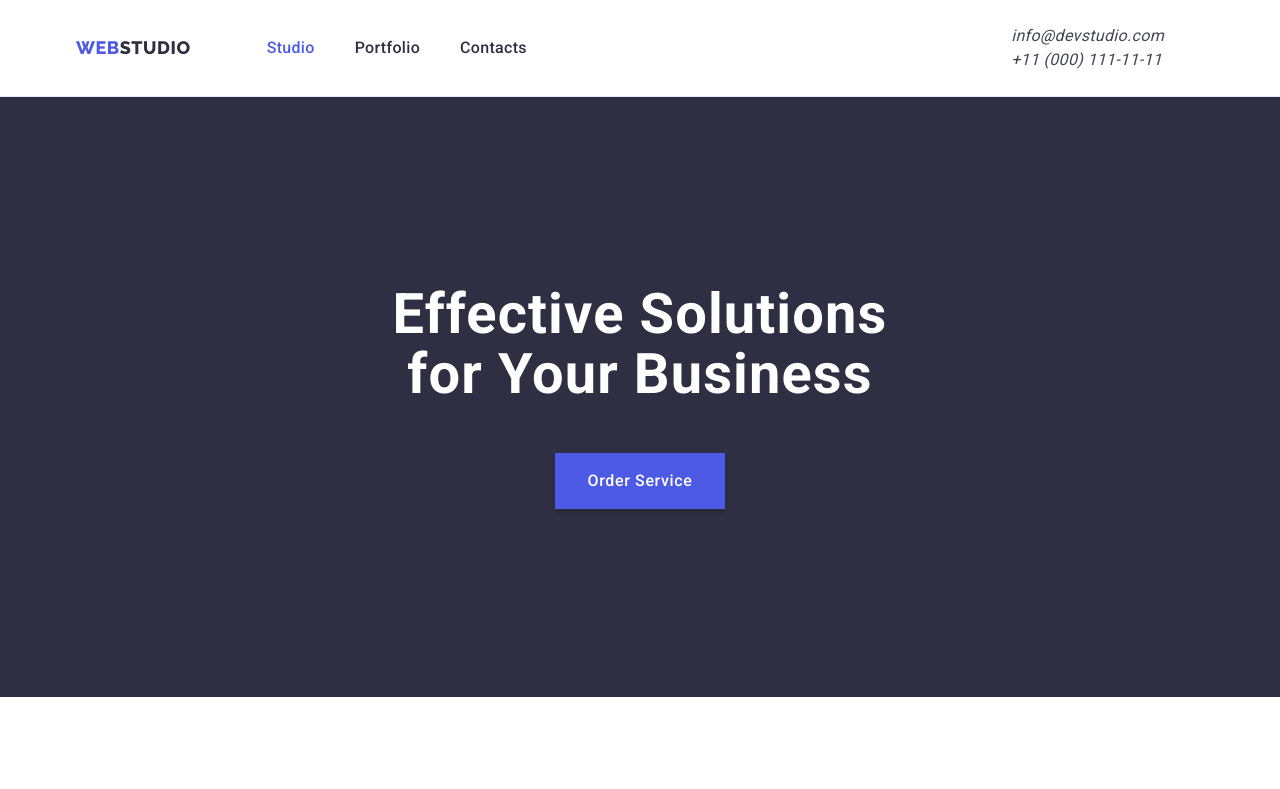
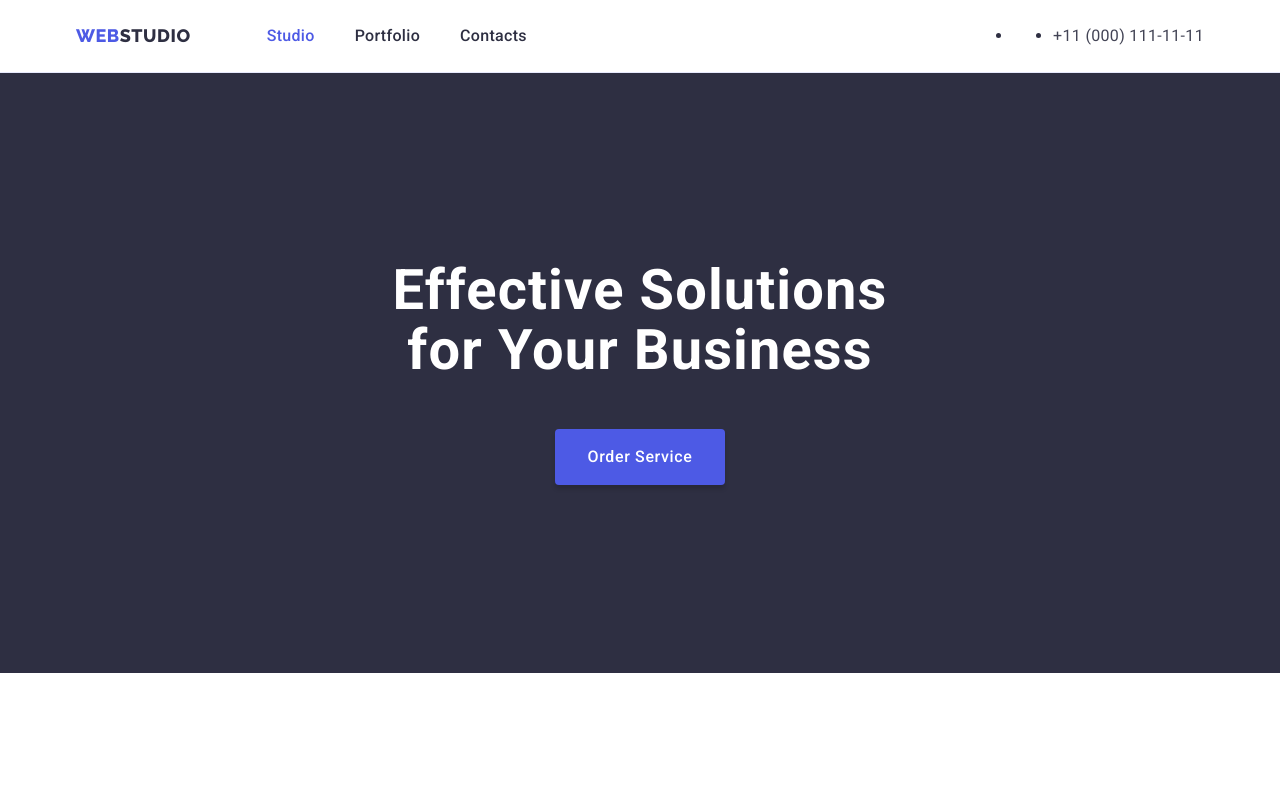
Before and after one commit to viktoriiakorotych/goit-markup-hw-03, a plain HTML site: page index.html in a window 1280 px wide. Shown: the top 789 px of the page. Drawn offline with nearby package versions, Linux system fonts and the light colour scheme; files whose address does not match are found by name.

Commit message:
html fixed

```diff
--- a/css/styles.css
+++ b/css/styles.css
@@ -124,23 +124,29 @@ body {
 }
 
 .header-link:hover,
-.header-link:focus,
-.header-link:active {
-  color: var(--primary-brand-color);
+.header-link:focus {
+  color: #404bbf;
+}
+
+.header-adress {
+  font-style: normal;
+}
+
+.header-address-list{
+  display: flex;
+  gap: 40px;
 }
 
 .header-contact-link {
-  display: flex;
+  font-size: 16px;
   line-height: 1.5;
   letter-spacing: 0.02em;
-  color: var(--text-color);
-  gap: 40px;
+  color: #434455;
 }
 
 .header-contact-link:hover,
-.header-contact-link:focus,
-.header-contact-link:active {
-  color: var(--primary-brand-color);
+.header-contact-link:focus {
+  color: #404bbf;
 }
 
 .header-mail {
@@ -193,6 +199,7 @@ body {
   min-width: 169px;
   height: 56px;
   border: none;
+  border-radius: 4px;
 }
 
 .main-btn:hover,
--- a/index.html
+++ b/index.html
@@ -35,20 +35,14 @@
             <li><a class="header-link link" href="">Contacts</a></li>
           </ul>
         </nav>
-        <address>
-          <a
-            class="header-contact-link link header-mail"
-            href="mailto:info@devstudio.com"
-          >
-            info@devstudio.com
-          </a>
-          <a
-            class="header-contact-link link header-tel"
-            href="tel:+11(000)1111111"
-          >
-            +11 (000) 111-11-11
-          </a>
-        </address>
+      <address class="header-adress">
+        <ul class="header-address-list">
+          <li><a class="header-contact-link link" href="mailto:info@devstudio.com"></a></li>
+          <li>
+            <a class="header-contact-link link" href="tel:+110001111111"> +11 (000) 111-11-11 </a>
+          </li>
+        </ul>
+      </address>
       </div>
     </header>
 
@@ -74,21 +68,21 @@
                 the perfect and creative solution.
               </p>
             </li>
-            <li>
+            <li  class="features-list-point">
               <h3 class="features-title">Punctuality</h3>
               <p class="features-text">
                 Bring the key message to the brand's audience for the best price
                 within the shortest possible time.
               </p>
             </li>
-            <li>
+            <li  class="features-list-point">
               <h3 class="features-title">Diligence</h3>
               <p class="features-text">
                 Research and confirm brands that present the strongest digital
                 growth opportunities and minimize risk.
               </p>
             </li>
-            <li>
+            <li  class="features-list-point">
               <h3 class="features-title">Technologies</h3>
               <p class="features-text">
                 Design practice focused on digital experiences. We bring forth a
```
